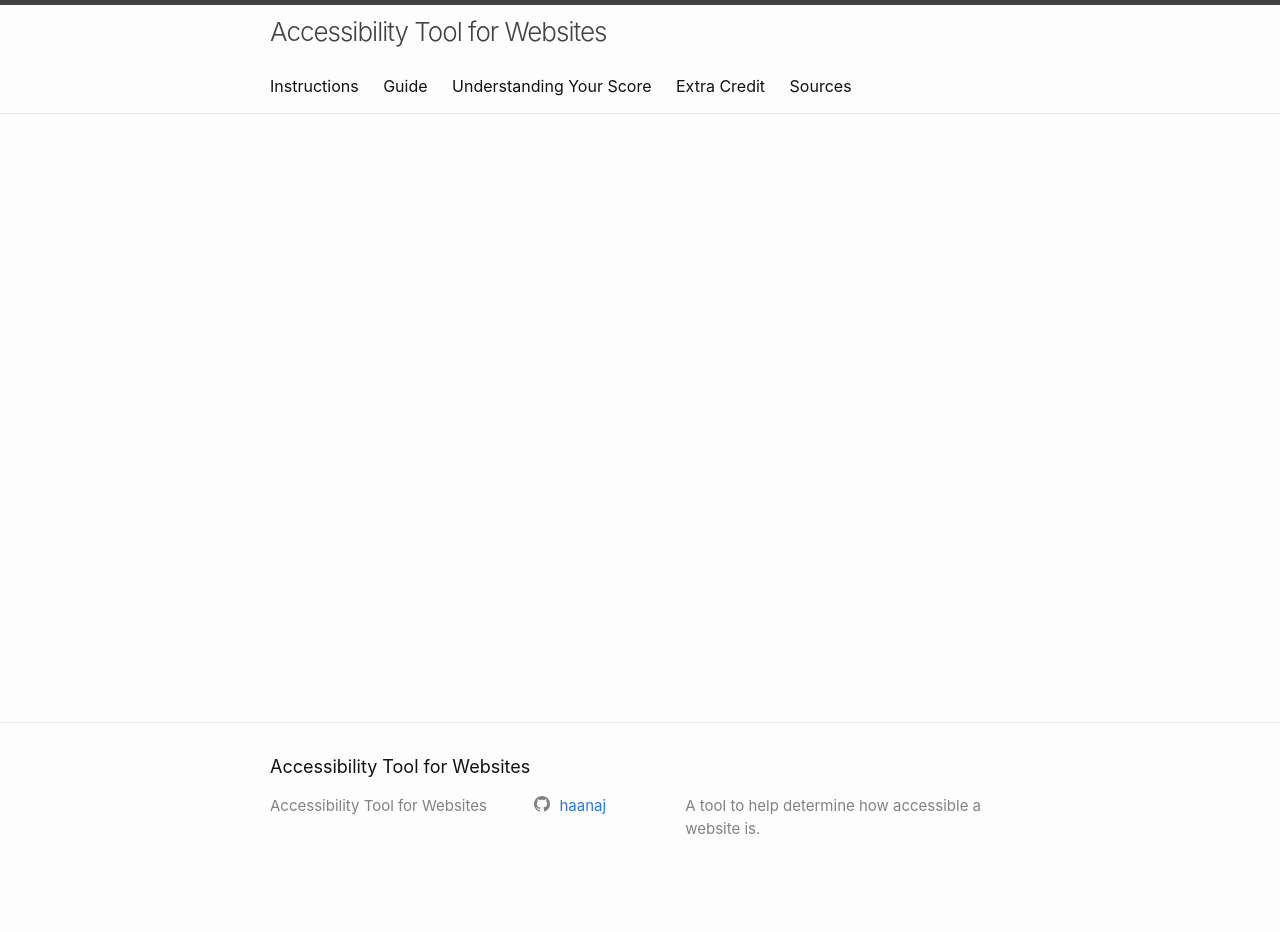
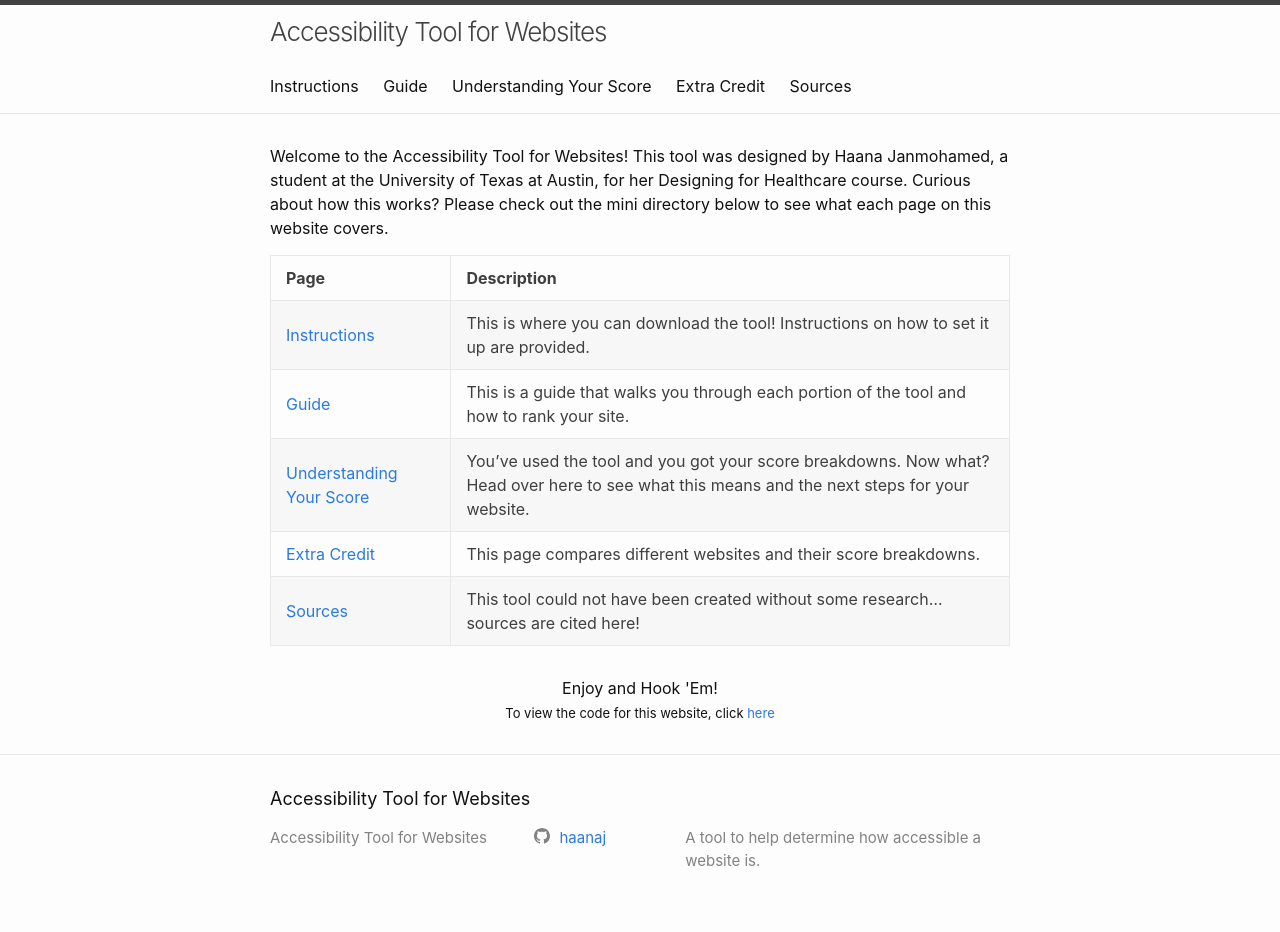
Before and after one commit to haanaj/accessibility-tool, a Jekyll site: the page built from index.md, in a window 1280 px wide. Built offline with Jekyll 4.4.1, drawn with Linux system fonts in a browser that asks for light colours; before the commit the page ends 900 px from its top, so only the background shows below that.

Commit message:
Setting up the home page

```diff
--- a/index.md
+++ b/index.md
@@ -4,3 +4,16 @@
 
 layout: home
 ---
+
+Welcome to the Accessibility Tool for Websites! This tool was designed by Haana Janmohamed, a student at the University of Texas at Austin, for her Designing for Healthcare course. Curious about how this works? Please check out the mini directory below to see what each page on this website covers.
+
+|**Page**|**Description**|
+|[Instructions](/accessibility-tool/instructions/)|This is where you can download the tool! Instructions on how to set it up are provided.|
+|[Guide](/accessibility-tool/guide/)|This is a guide that walks you through each portion of the tool and how to rank your site.|
+|[Understanding Your Score](/accessibility-tool/understanding-score/)|You've used the tool and you got your score breakdowns. Now what? Head over here to see what this means and the next steps for your website.|
+|[Extra Credit](/accessibility-tool/extra-credit/)|This page compares different websites and their score breakdowns.|
+|[Sources](/accessibility-tool/sources/)|This tool could not have been created without some research...sources are cited here!|
+
+<center>Enjoy and Hook 'Em!</center>
+
+<center><font size = "2">To view the code for this website, click <a href = "https://github.com/haanaj/accessibility-tool"> here </a> </font></center>
```
